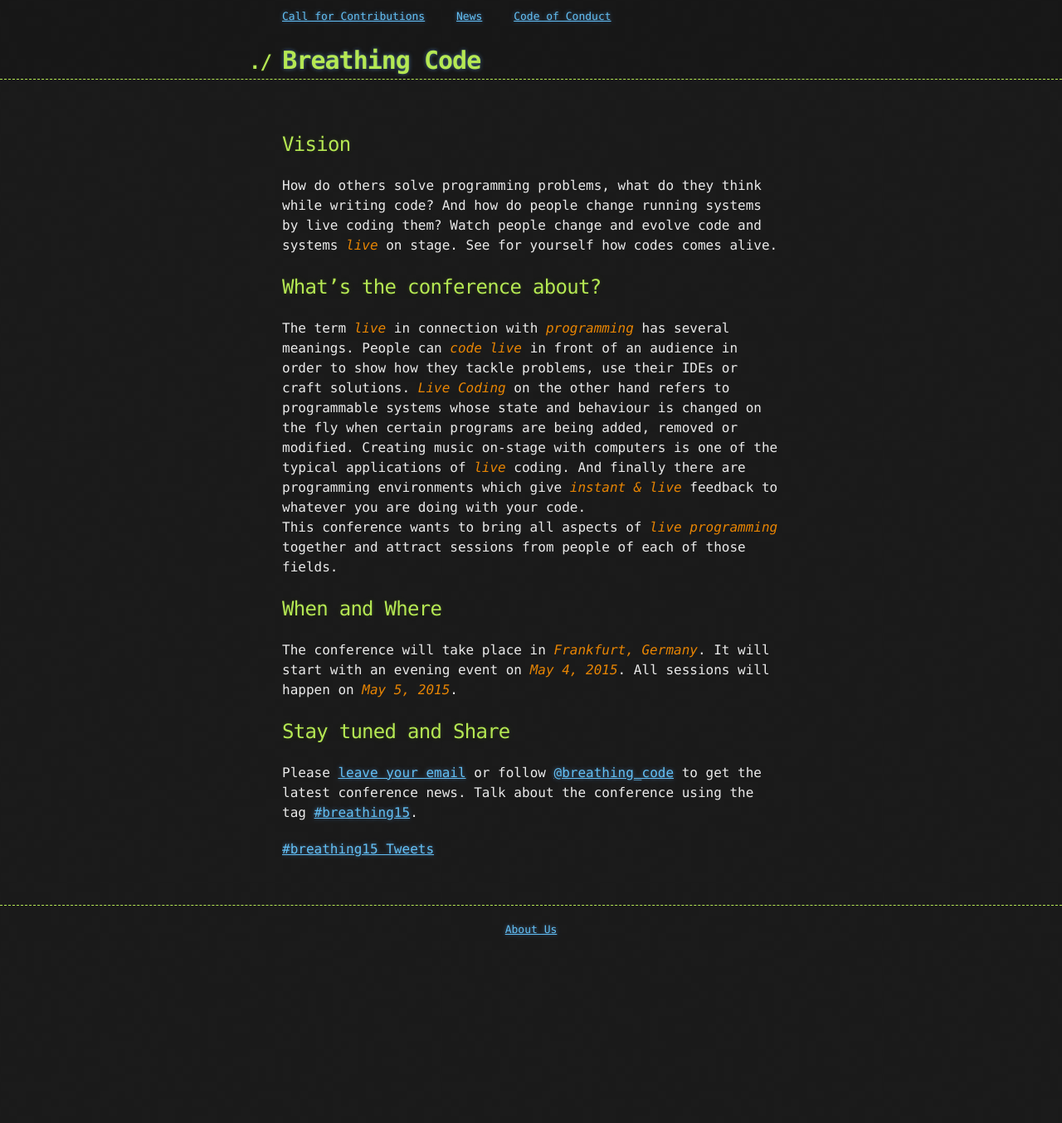
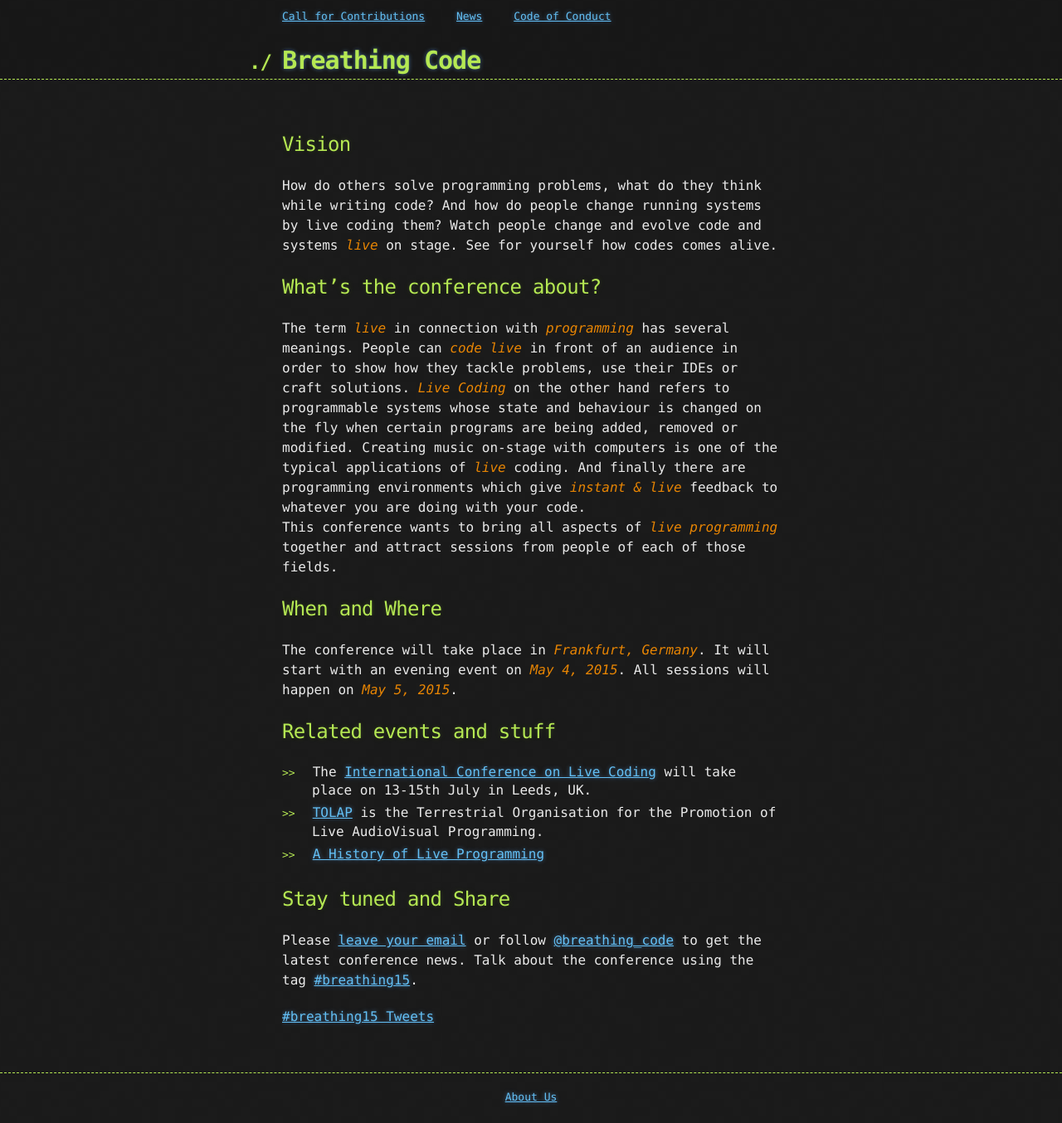
Before and after one commit to BreathingCode/BreathingCode.github.io, a Jekyll site: the page built from index.html, in a window 1280 px wide. Shown: the whole page at 83% size. Built offline with Jekyll 4.4.1, drawn with Linux system fonts in a browser that asks for light colours; nearby versions of some CDN libraries; Markdown is read by kramdown in place of the engine named in the settings; comment, search, counter and statistics services are not loaded; before the commit the page ends 1152 px from its top, so only the background shows below that.

Commit message:
Added related events and stuff section on homepage

```diff
--- a/css/styles.sass
+++ b/css/styles.sass
@@ -49,6 +49,9 @@ ul
   li
     line-height: 1.4
     list-style: none
+    padding-bottom: 5px
+    padding-left: 36px
+    text-indent: -36px
 
   li:before
     content: ">>"
--- a/index.html
+++ b/index.html
@@ -41,6 +41,20 @@ It will start with an evening event on <span class="live-stress">May 4, 2015</sp
 All sessions will happen on <span class="live-stress">May 5, 2015</span>.
 </p>
 
+<h2>Related events and stuff</h2>
+
+<ul>
+  <li>The <a href="http://iclc.livecodenetwork.org/">International Conference on
+    Live Coding</a> will take place on 13-15th July in Leeds, UK.
+  </li>
+  <li><a href="http://toplap.org/">TOLAP</a> is the Terrestrial Organisation for
+      the Promotion of Live AudioVisual Programming.
+  </li>
+  <li><a href="http://liveprogramming.github.io/liveblog/2013/01/a-history-of-live-programming/">A
+      History of Live Programming</a>
+  </li>
+</ul>
+
 <h2>Stay tuned and Share</h2>
 
 <p>
```
